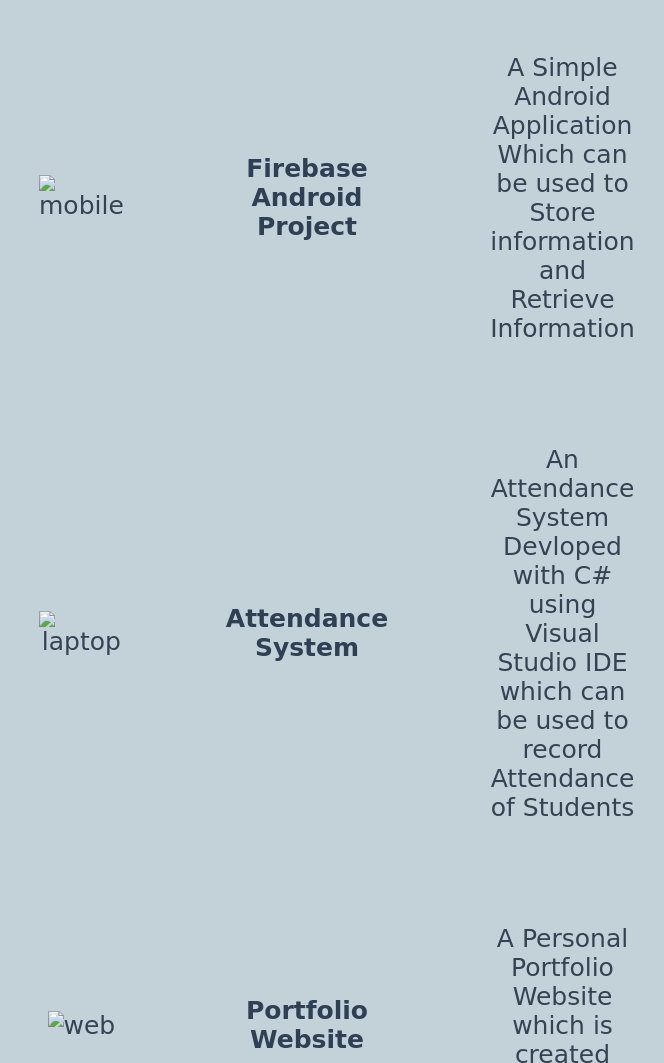
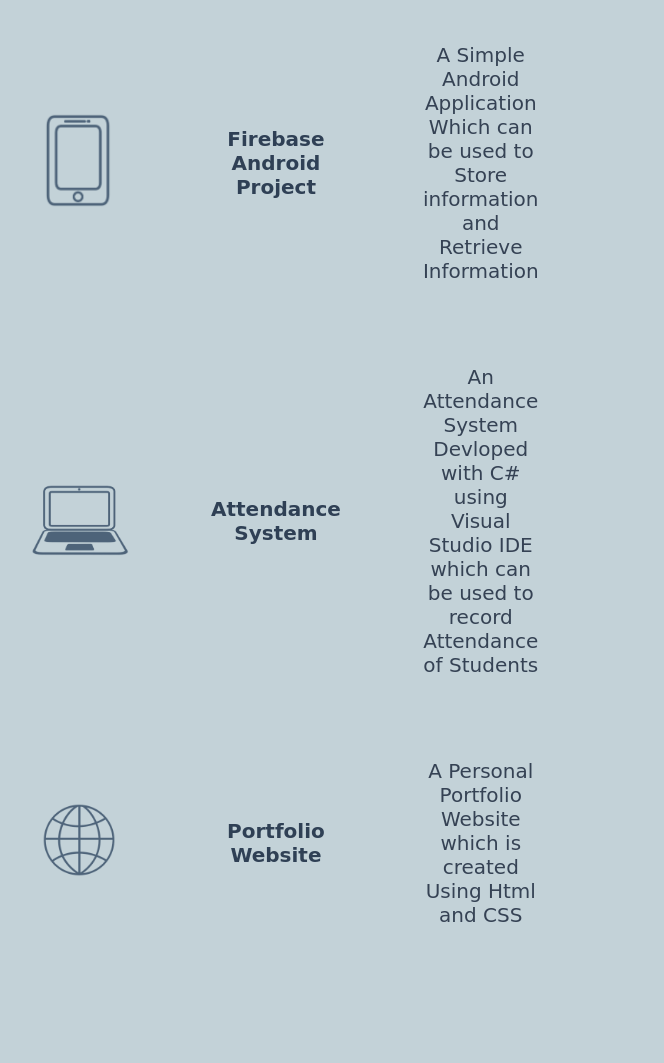
Before and after one commit to guhansp/Portfolio, a plain HTML site: page mywork.html in a window 1280 px wide. Shown: the part 208-1271 px from the top of the page, without its empty margins (521-1185 px from the left). After the commit the page ends 1185 px from the top, so only its background shows below. Drawn offline with Linux system fonts and the light colour scheme.

Commit message:
second commit

```diff
--- a/mywork.html
+++ b/mywork.html
@@ -27,18 +27,18 @@
         <h1 style="text-align: center;"><b>My Works</b></h1>
         <table id="workt">
             <tr class="row">
-                <td class="img"><img src="" alt="mobile"></td>
+                <td class="img"><img src="1.png" alt="mobile" height="100"></td>
                 <td class="img" style="color: #2f4055;"><b>Firebase Android Project<b></td>
                 <td class="img">A Simple Android Application Which can be used to Store information and Retrieve Information</td>
             </tr>
             <tr class="row">
-                <td class="img"><img src="" alt="laptop"></td>
+                <td class="img"><img src="2.png" alt="laptop" height="100"></td>
                 <td class="img"style="color: #2f4055;"><b>Attendance System</b></td>
                 <td class="img">An Attendance System Devloped with C# using Visual Studio IDE which can be used to record Attendance of Students</td>
 
             </tr>
             <tr class="row">
-                <td class="img"><img src="" alt="web"></td>
+                <td class="img"><img src="3.png" alt="web" height="100"></td>
                 <td class="img"style="color: #2f4055;"><b>Portfolio Website</b></td>
                 <td class="img">A Personal Portfolio Website which is created Using Html and CSS</td>
 
--- a/style.css
+++ b/style.css
@@ -42,9 +42,9 @@
 
 .img
 {
-    padding: 50px;
+    padding: 40px;
     text-align: center;
-    font-size: 25px;
+    font-size: 20px;
     color: #354254 ;
 
 }
```
Also changed, not shown: 1.png (added), 2.png (added), 3.png (added).
